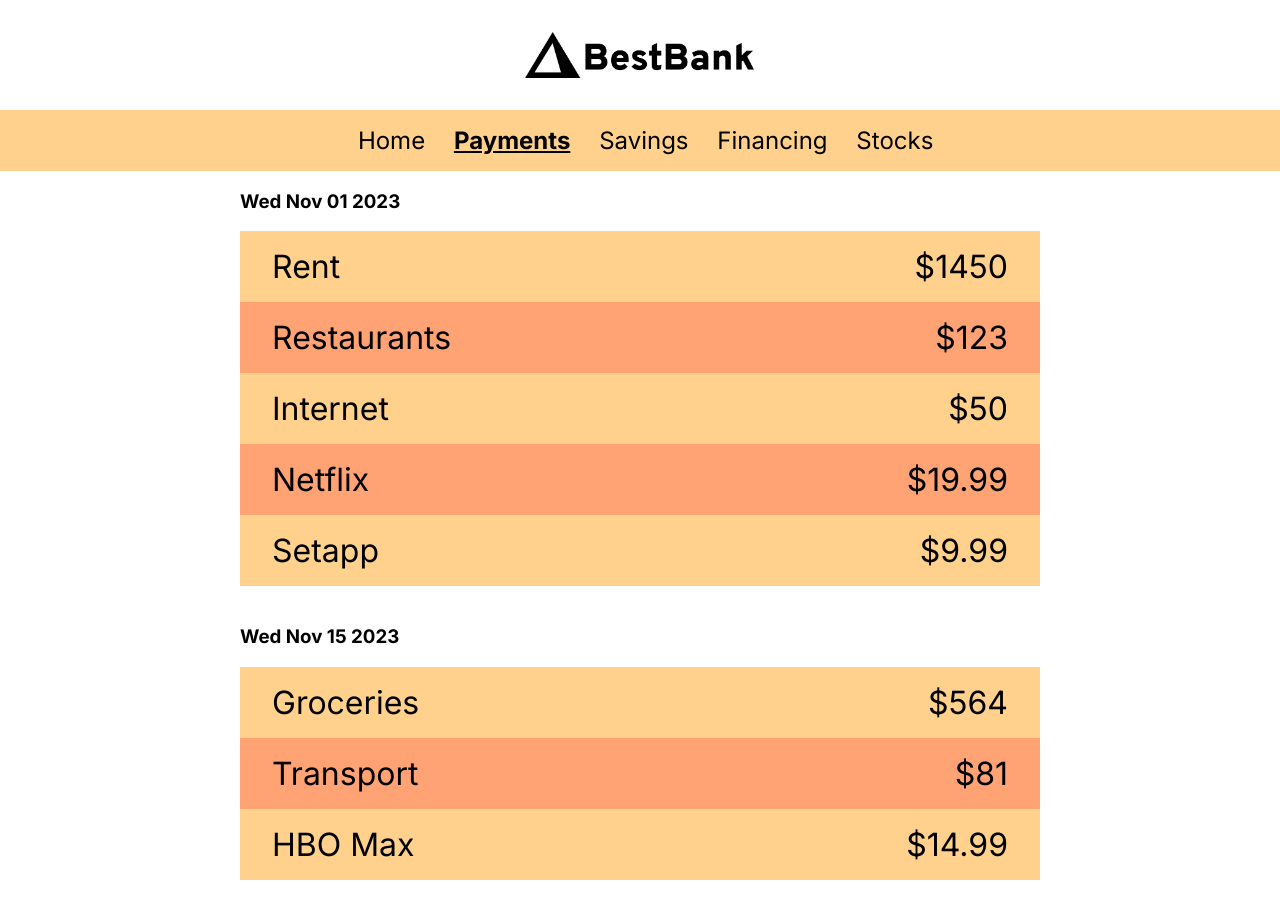
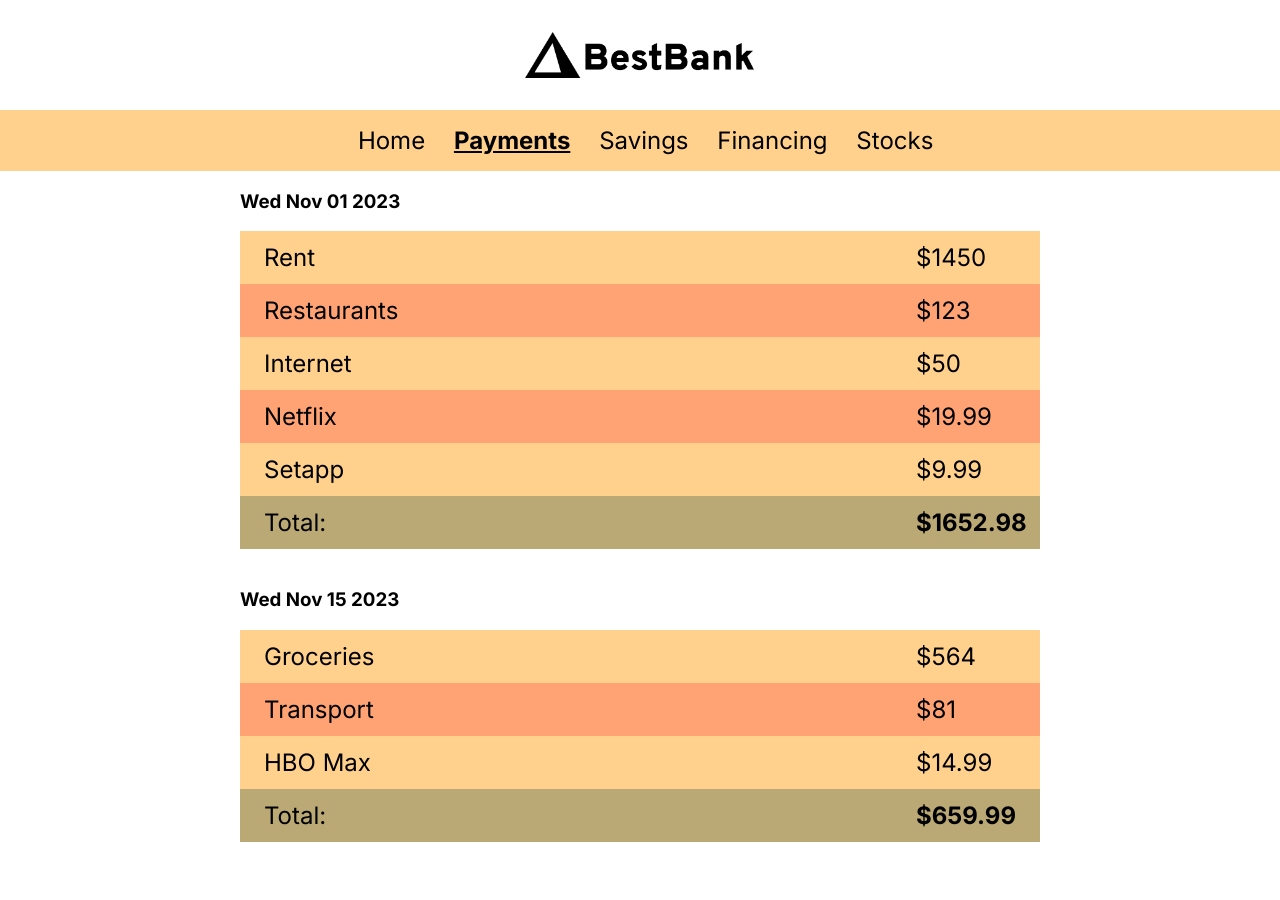
Before and after one commit to luisarevalo21/best-bank, a React (Vite) app: page /payments in a window 1280 px wide. After the commit the page ends 862 px from the top, so only its background shows below. Built offline with nearby package versions, Linux system fonts and the light colour scheme; no server answers.

Commit message:
Change alignment for spending amounts in Spending Component. Add a function in Payments that cals total payment for each of the billing dates. And then the total div in Payments and style it.

```diff
--- a/src/App.css
+++ b/src/App.css
@@ -209,10 +209,15 @@ form input {
   margin-bottom: 20px;
 }
 
-.payment-item {
+.payment-item,
+.total-div {
   display: flex;
-  font-size: 2rem;
+  font-size: 1.5rem;
   padding: 0.5em 1em;
+  justify-content: space-between;
+}
+.total-div {
+  background-color: #baa974;
 }
 .payment-item:nth-child(odd) {
   background-color: #ffa274;
@@ -220,10 +225,10 @@ form input {
 .payment-item:nth-child(even) {
   background-color: #ffd18c;
 }
-
-.amount-div {
-  margin-left: auto;
+.amount,
+.total-amount-span {
+  width: 100px;
 }
-.amount {
-  margin-right: auto;
+.total-amount-span {
+  font-weight: bold;
 }
--- a/src/components/Spending.jsx
+++ b/src/components/Spending.jsx
@@ -1,6 +1,4 @@
 const Spending = ({ category, spent, width, renderType, date }) => {
-  console.log(renderType)
-
   if (renderType === "home") {
     return (
       <div
@@ -14,11 +12,8 @@ const Spending = ({ category, spent, width, renderType, date }) => {
   } else if (renderType === "payments") {
     return (
       <div className="payment-item">
-        {/* Your existing JSX for rendering spending */}
         <span>{category}</span>
-        <div className="amount-div">
-          <span className="amount">${spent}</span>
-        </div>
+        <span className="amount">${spent}</span>
       </div>
     )
   }
--- a/src/pages/Payments.jsx
+++ b/src/pages/Payments.jsx
@@ -51,6 +51,31 @@ const Payments = () => {
     const dayOfMonth = new Date(date).getDate()
     return dayOfMonth === 1 ? "payment-1st" : "payment-15th"
   }
+  // Function to calculate the total for bills due on a specific day
+  const calculateTotalForDay = (day) => {
+    const filteredEntries = Object.entries(groupedSpendings).filter(
+      ([date]) => {
+        const dayOfMonth = new Date(date).getDate()
+        return dayOfMonth === parseInt(day, 10)
+      }
+    )
+
+    console.log("Filtered Entries:", filteredEntries)
+
+    const total = filteredEntries.reduce((acc, [, spendings]) => {
+      return (
+        acc +
+        spendings.reduce(
+          (sum, spendingItem) => sum + parseFloat(spendingItem.spent),
+          0
+        )
+      )
+    }, 0)
+
+    console.log("Total:", total)
+
+    return total
+  }
 
   return (
     <div>
@@ -67,6 +92,26 @@ const Payments = () => {
               date={spendingItem.date}
             />
           ))}
+          {/* Display total for 1st at the end of the div if it's the 1st */}
+          {/* Display total for 1st at the end of the div if it's the 1st */}
+          {date.includes("1") && !date.includes("15") && (
+            <div className="total-div">
+              <span>Total: </span>
+              <span className="total-amount-span">
+                ${calculateTotalForDay("1")}
+              </span>
+            </div>
+          )}
+
+          {/* Display total for 15th at the end of the div if it's the 15th */}
+          {date.includes("15") && date.includes("1") && (
+            <div className="total-div">
+              <span>Total: </span>
+              <span className="total-amount-span">
+                ${calculateTotalForDay("15")}
+              </span>
+            </div>
+          )}
         </div>
       ))}
     </div>
--- a/src/utilities/api.jsx
+++ b/src/utilities/api.jsx
@@ -1,6 +1,6 @@
 const list = ["APPL", "AMZN"]
 
-// import { key } from "../key";
+import { key } from "../key"
 const stocks = [
   "AAPL",
   "MSFT",
```
